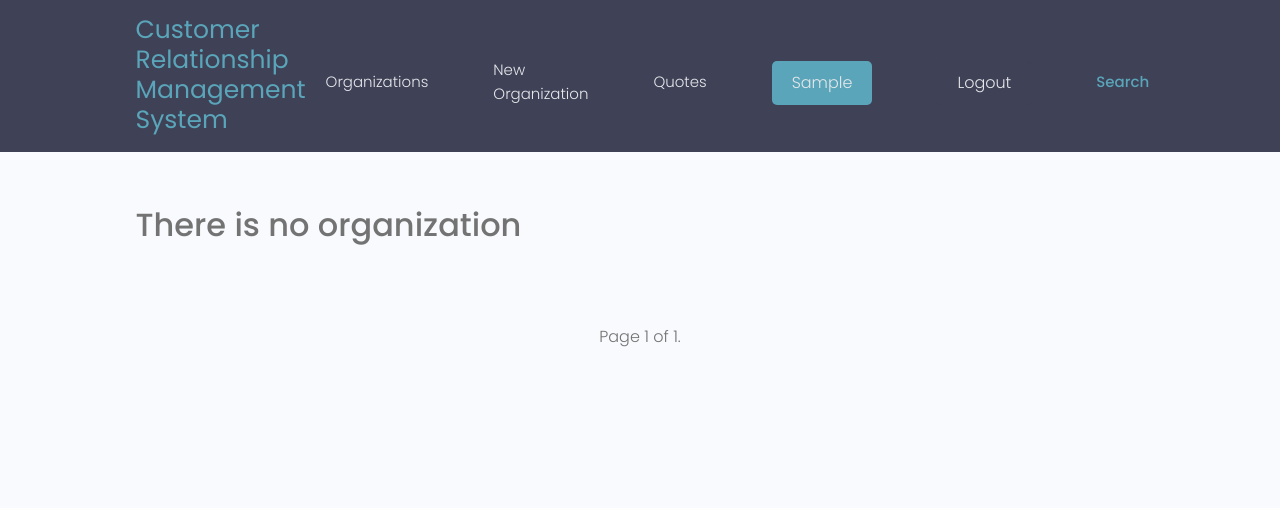
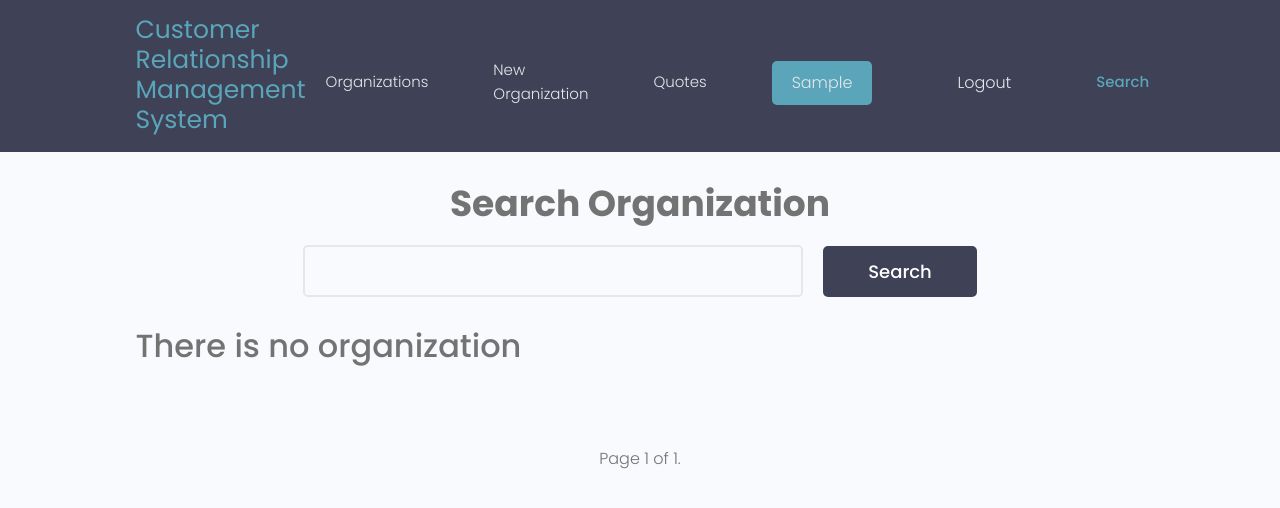
Before and after one commit to hadi-aa/Final, a Django app: page /analyse/Organization/list/ in a window 1280 px wide. Shown: the top 508 px of the page. Run offline with Django 3.2, Linux system fonts and the light colour scheme; the visitor is signed in with stand-in values (Sample User, id 1); data that the repository does not hold is empty; some libraries are stand-ins or nearby versions.

Commit message:
1- Search Feature added to organization list page

```diff
--- a/analyse/templates/analyse/organization_list.html
+++ b/analyse/templates/analyse/organization_list.html
@@ -5,6 +5,25 @@
     <main class="projects">
         <!-- Search Result: DevList -->
         <main class="singleProject my-md">
+
+            <div class="container">
+                <div class="text-center">
+                    <h2>Search Organization</h2>
+                </div>
+                <div class="hero-section__search">
+                    <div class="form">
+                        <div class="form__field">
+                            <label for="formInput#search"></label>
+                            <input class="input input--text" id="formInput#search" type="text" name="text">
+                        </div>
+                        <input class="btn btn--sub btn--lg search" type="button" value="Search">
+                    </div>
+                    <div class="form__field">
+                        <div id="query_result"></div>
+                    </div>
+                </div>
+            </div>
+
             <div class="container">
                 {% if organization_list %}
 
@@ -100,3 +119,30 @@
 
     </main>
 {% endblock %}
+{% block script %}
+    <script>
+        $(document).ready(function () {
+                let query;
+                const confirmButton = document.querySelector('.search');
+                confirmButton.addEventListener('click', function (event) {
+                    event.preventDefault();
+                    event.stopPropagation();
+                    query = document.getElementById("formInput#search").value;
+                    {#console.log(query)#}
+                    $.ajax({
+                        url: "{% url 'analyse:organization_list' %}",
+                        method: 'GET',
+                        data: {'query': query},
+                        success: function (result) {
+                            console.log(result);
+                            const resultId = result['result'];
+                            const queryResultDiv = document.getElementById('query_result');
+                            const queryResultInnerElement = document.createElement('strong')
+                            queryResultInnerElement.innerHTML = `${resultId}`
+                            queryResultDiv.appendChild(queryResultInnerElement)
+                        }
+                });
+                });
+            });
+    </script>
+{% endblock %}
--- a/analyse/views.py
+++ b/analyse/views.py
@@ -1,4 +1,5 @@
 import json
+
 
 from django.contrib import messages
 from django.contrib.auth.mixins import LoginRequiredMixin
@@ -6,7 +7,6 @@ from django.http import JsonResponse, HttpResponse
 
 from django.shortcuts import redirect, render
 from django.urls import reverse_lazy
-from django.views import View
 
 from django.views.generic import CreateView, DetailView, ListView, UpdateView, TemplateView, DeleteView
 
@@ -18,30 +18,6 @@ from .models import Product, Organization, StockProduct
 
 class Home(TemplateView):
     template_name = 'home.html'
-
-
-# ''' ''' TODO
-
-
-class Search(TemplateView):
-    template_name = 'search.html'
-
-    def post(self, request, *args, **kwargs):
-
-        if self.request.method == 'POST':
-            print(self.request.POST)
-            a = self.get_context_data(**kwargs)
-            print(a)
-        return JsonResponse({'1':'1'})
-
-    def get_context_data(self, **kwargs):
-        return super().get_context_data(**kwargs)
-
-
-def search(request): #TODO
-    if request.method == 'POST':
-        a = request.POST['query']
-    return render(request, 'search.html')
 
 
 '''error page view'''
@@ -67,8 +43,6 @@ class CreateOrganization(LoginRequiredMixin, CreateView):
         'repr_num',
         'logo',
     )
-
-
 
     def form_valid(self, form):
         form.instance.user_id = self.request.user.pk
@@ -152,6 +126,22 @@ class OrganizationList(LoginRequiredMixin, ListView):
         queryset = Organization.objects.filter(user__pk=self.request.user.pk)
         """Returns user-specific organization"""
         return queryset
+
+    def get(self, request, *args, **kwargs):
+        query = self.request.GET.get('query')
+        query_set = Organization.objects.filter(name__iexact=query)
+        query_result = {}
+        if len(query_set) > 0:
+            for query in query_set:
+                query_result[str(query.id)] = query.name
+                print(query_result)
+            # print(query_set)
+            # print('////')
+            # print(len(query_set))
+            return JsonResponse({'success': True, 'result':query_result}, status=200)
+        else:
+            print('0')
+        return super().get(request, *args, **kwargs)
 
 
 '''Delete an organization'''
--- a/final/urls.py
+++ b/final/urls.py
@@ -16,7 +16,6 @@ router.register('analyse/product', api_views.ProductViewSet, basename='product')
 urlpatterns = [
                   path('', analyse_views.Home.as_view(), name='home'),
                   path('home/', analyse_views.Home.as_view(), name='home'),
-                  path('search/', analyse_views.search, name='search'),
                   path('admin/', admin.site.urls),
                   path('analyse/', include("analyse.urls")),
                   path('followup/', include("followup.urls")),
--- a/templates/base.html
+++ b/templates/base.html
@@ -16,7 +16,6 @@
 </head>
 <body>
 {% include 'navbar.html' %}
-<br>
 {% block content %}
 {% endblock content %}
 <script src="{% static 'js/bootstrap.bundle.js' %}"></script>
```
Also changed, not shown: final/settings.py (+5 -5 lines), templates/home.html (+23 -11 lines).
